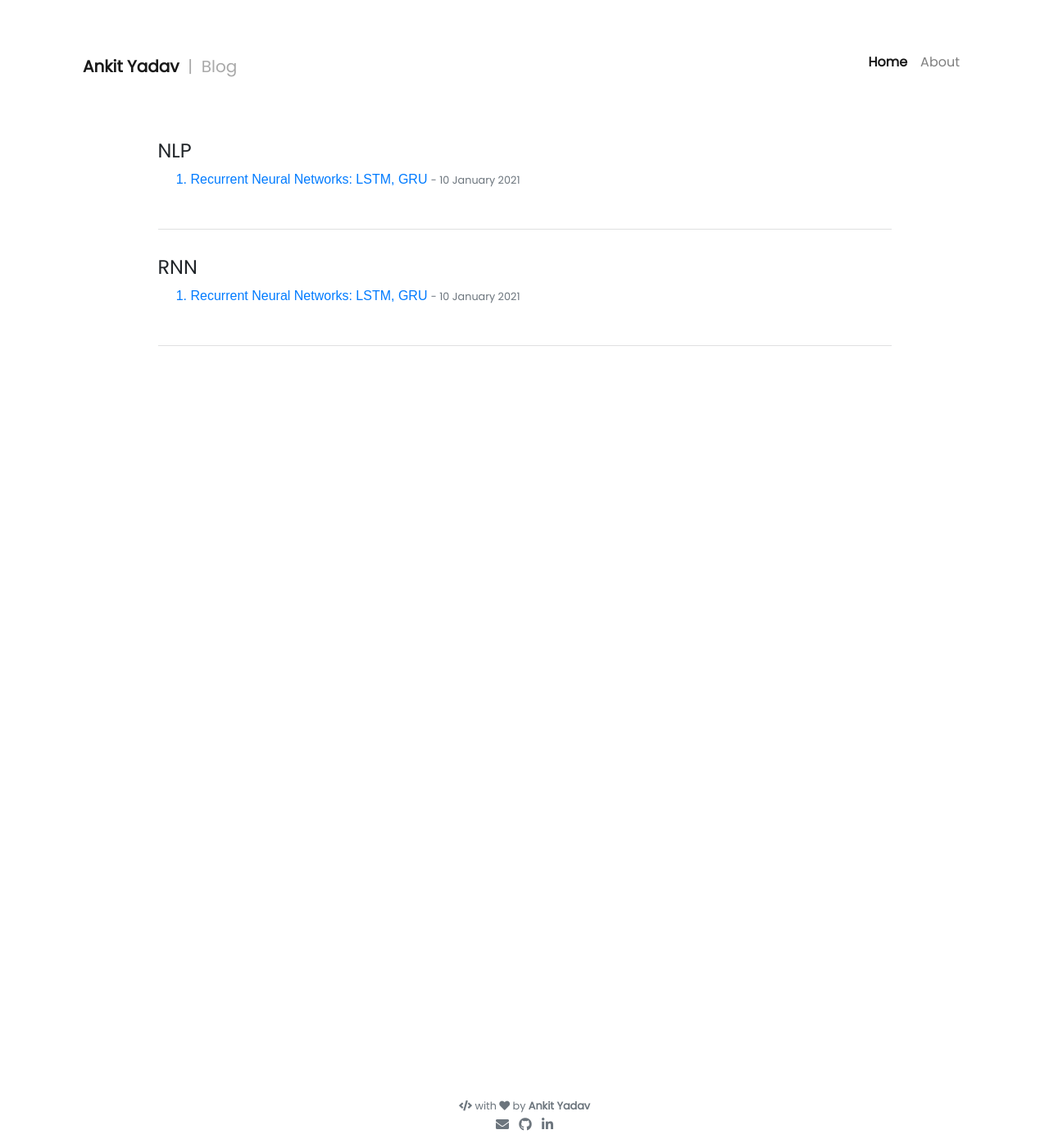
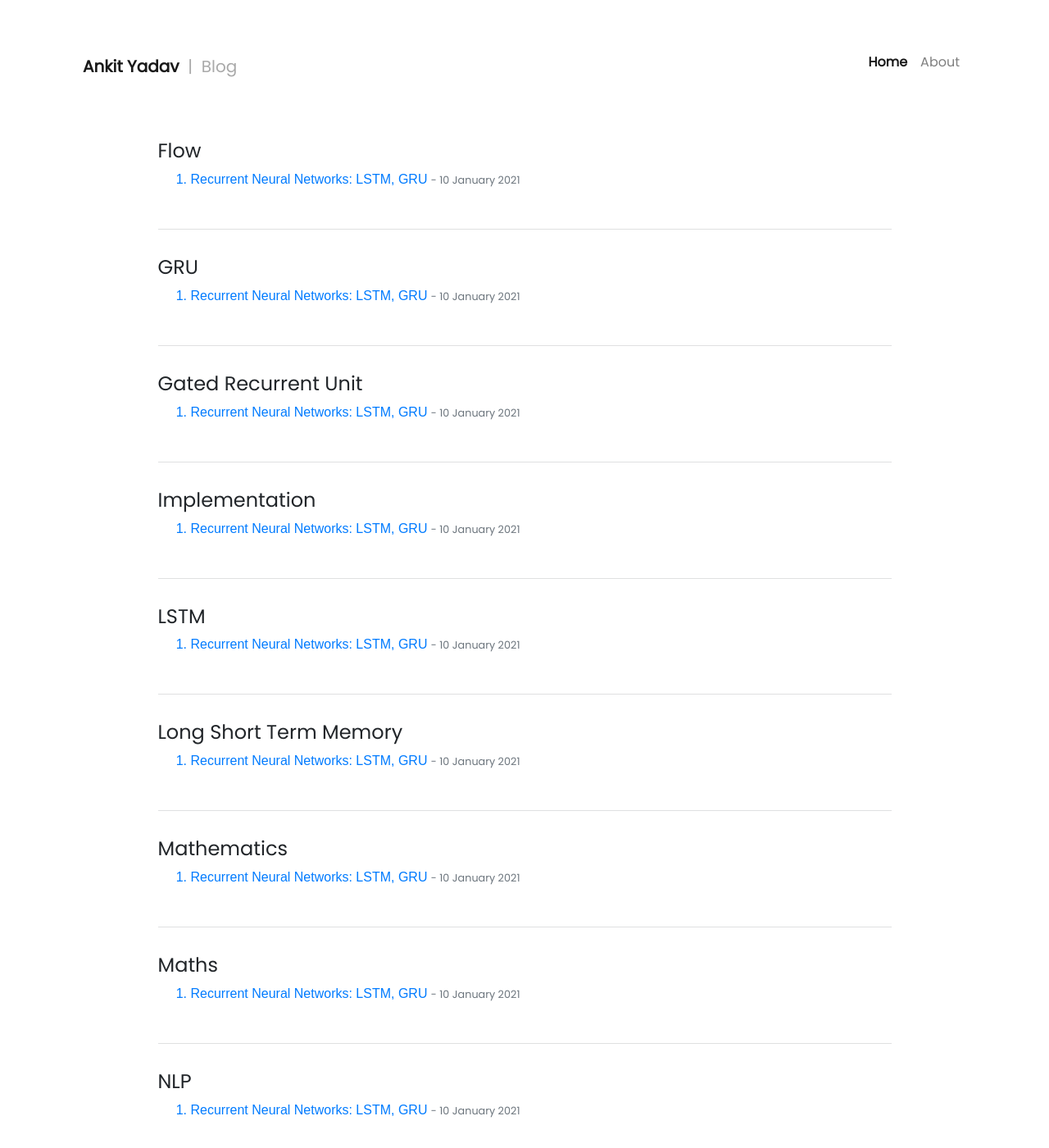
Before and after one commit to ankitsy/ankitsy.github.io, a Jekyll site: the page built from pages/tags.html, in a window 1280 px wide and 1400 px high. Shown: the whole window at 82% size. Built offline with Jekyll 4.4.1, drawn with Linux system fonts in a browser that asks for light colours; nearby versions of some CDN libraries; some of the changed text lies outside the part shown.

Commit message:
rnn post

```diff
--- a/_includes/blog/project-card.html
+++ b/_includes/blog/project-card.html
@@ -13,13 +13,13 @@
       </h5> <!-- Added by Ankit : date in above line -->
 
       <p id="{{ project_id }}-desc" class="card-text"><span style="color: #606060; font-size: 10pt;">{{ project_desc }}</span></p>
-
+      <!--
       <p id="{{ project_id }}-tools" class="card-text">
         {%- for tool in project_tools -%}
         <span class="badge badge-pill text-primary border border-primary ml-1">{{ tool }}</span>
         {%- endfor -%}
-
       </p>
+      -->
     </div>
   </a>
 </div>
--- a/_posts/2021-01-10-rnn-lstm-gru.md
+++ b/_posts/2021-01-10-rnn-lstm-gru.md
@@ -1,7 +1,7 @@
 ---
 layout: post
 title: Recurrent Neural Networks&#58; LSTM, GRU
-tags: [RNN, NLP]
+tags: [RNN, NLP, Recurrent Neural Network, Natural Language Processing, LSTM, Long Short Term Memory, GRU, Gated Recurrent Unit, Visuals, Maths, Mathematics, Flow, Implementation, Simplified, Understanding RNN]
 image: /assets/rnn-images/rnnfront.png
 description: Simplified&#58; Theory, Mathematics, and Flow behind RNN, LSTM and GRU
 comments: true
```
Also changed, not shown: 5 other files.
